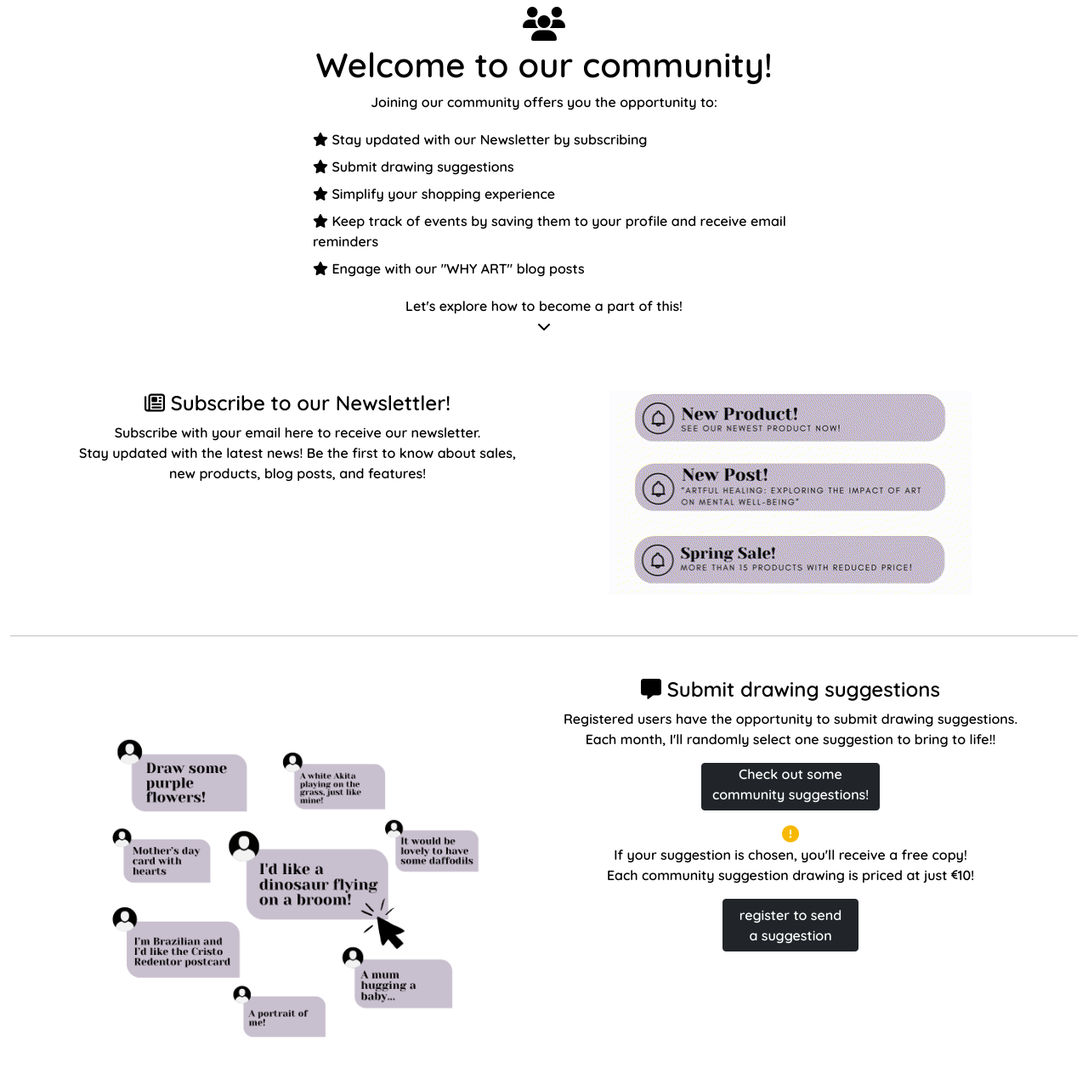
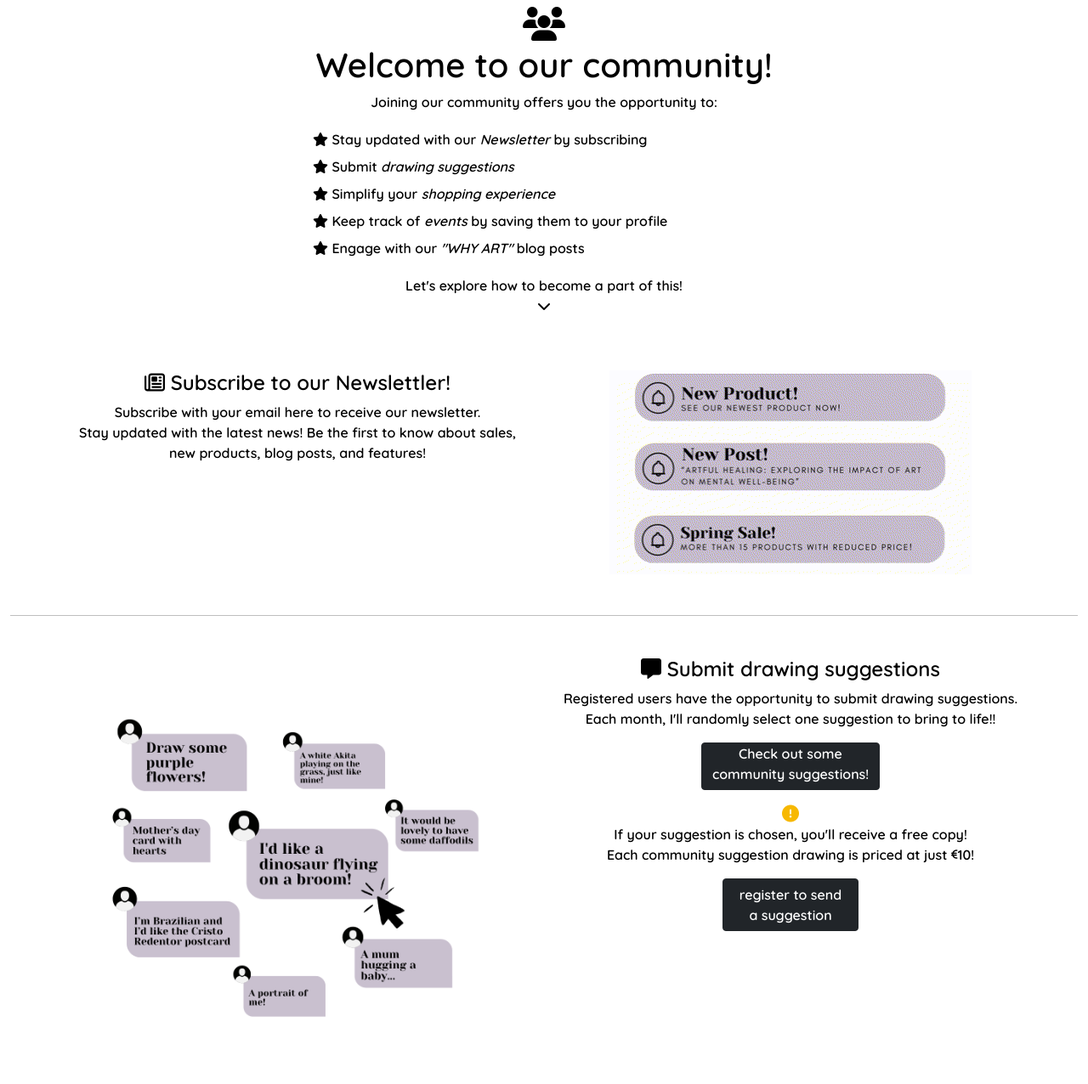
Before and after one commit to Nathisaraujo/project5, a Django app: page /community/ in a window 1280 px wide. Shown: the part 216-1492 px from the top of the page at 85% size. Run offline with Django 3.2, Linux system fonts and the light colour scheme; some libraries are stand-ins or nearby versions; some web fonts are replaced.

Commit message:
SEO - started keywords and element emphasis implementation

```diff
--- a/blog/templates/blog/blog.html
+++ b/blog/templates/blog/blog.html
@@ -14,9 +14,9 @@
         <div class="row text-center justify-content-center m-5">
             <h1 class="text-uppercase mt-3"><i class="fa-solid fa-newspaper"></i><br>why art?</h1>
             <p>Welcome to Why Art Blog!<br>
-                Explore captivating insights into the world of art and delve
-                into my unique perspectives. <br> Discover a collection of thought-provoking
-                posts where I share my vision and passion for artistic expression. <br>
+                Explore captivating insights into the <em>world of art</em> and delve
+                into my <em>unique perspectives</em>. <br> Discover a collection of thought-provoking
+                posts where I share my vision and passion for <em>artistic expression.</em> <br>
                 Ready to embark on a journey of discovery? <br>
                 Start exploring to get to know me and my work better!
             </p>
--- a/checkout/templates/checkout/checkout_success.html
+++ b/checkout/templates/checkout/checkout_success.html
@@ -17,7 +17,7 @@
     <div class="container">
         <div class="row mt-5 text-center">
             <div class="col">
-                <h1 class="logo-font mt-4"><i class="fa-regular fa-handshake"></i> Thank You</h1>
+                <h1 class="logo-font mt-4"><i class="fa-regular fa-handshake"></i> Thank You for ordering!</h1>
                 <p class="text-dark">Your order information is below. A confirmation email will be sent to <strong>{{ order.email }}</strong>.</p>
             </div>
         </div>
--- a/community/templates/community/community_page.html
+++ b/community/templates/community/community_page.html
@@ -16,11 +16,11 @@
                 <h1 class="mt-2 text-center"><i class="fa-solid fa-users"></i><br>Welcome to our community!</h1>
                 <p class="text-center">Joining our community offers you the opportunity to:</p>
                 <ul class="text-start">
-                    <li class="p-1"><i class="fa-solid fa-star"></i> Stay updated with our Newsletter by subscribing</li>
-                    <li class="p-1"><i class="fa-solid fa-star"></i> Submit drawing suggestions</li>
-                    <li class="p-1"><i class="fa-solid fa-star"></i> Simplify your shopping experience</li>
-                    <li class="p-1"><i class="fa-solid fa-star"></i> Keep track of events by saving them to your profile and receive email reminders</li>
-                    <li class="p-1"><i class="fa-solid fa-star"></i> Engage with our "WHY ART" blog posts</li>
+                    <li class="p-1"><i class="fa-solid fa-star"></i> Stay updated with our <em>Newsletter</em> by subscribing</li>
+                    <li class="p-1"><i class="fa-solid fa-star"></i> Submit <em>drawing suggestions</em></li>
+                    <li class="p-1"><i class="fa-solid fa-star"></i> Simplify your <em>shopping experience</em></li>
+                    <li class="p-1"><i class="fa-solid fa-star"></i> Keep track of <em>events</em> by saving them to your profile</li>
+                    <li class="p-1"><i class="fa-solid fa-star"></i> Engage with our <em>"WHY ART"</em> blog posts</li>
                 </ul>
                 <p class="text-center"> Let's explore how to become a part of this!<br><i class="fa-solid fa-chevron-down"></i></p>
             </div>
@@ -44,7 +44,7 @@
             </div>
             <div class="col-12 col-lg-6">
                 <h4><i class="fa-solid fa-message"></i> Submit drawing suggestions </h4>
-                <p> Registered users have the opportunity to submit drawing suggestions. <br>
+                <p> Registered users have the opportunity to <strong>submit drawing suggestions.</strong><br>
                     Each month, I'll randomly select one suggestion to bring to life!!<br>
                 </p>
                 <a href="{% url 'products' %}?community=True" class="btn btn-dark pt-0"> Check out some<br> community suggestions!</a>
```
Also changed, not shown: about/templates/about/about_me.html (+7 -7 lines).
